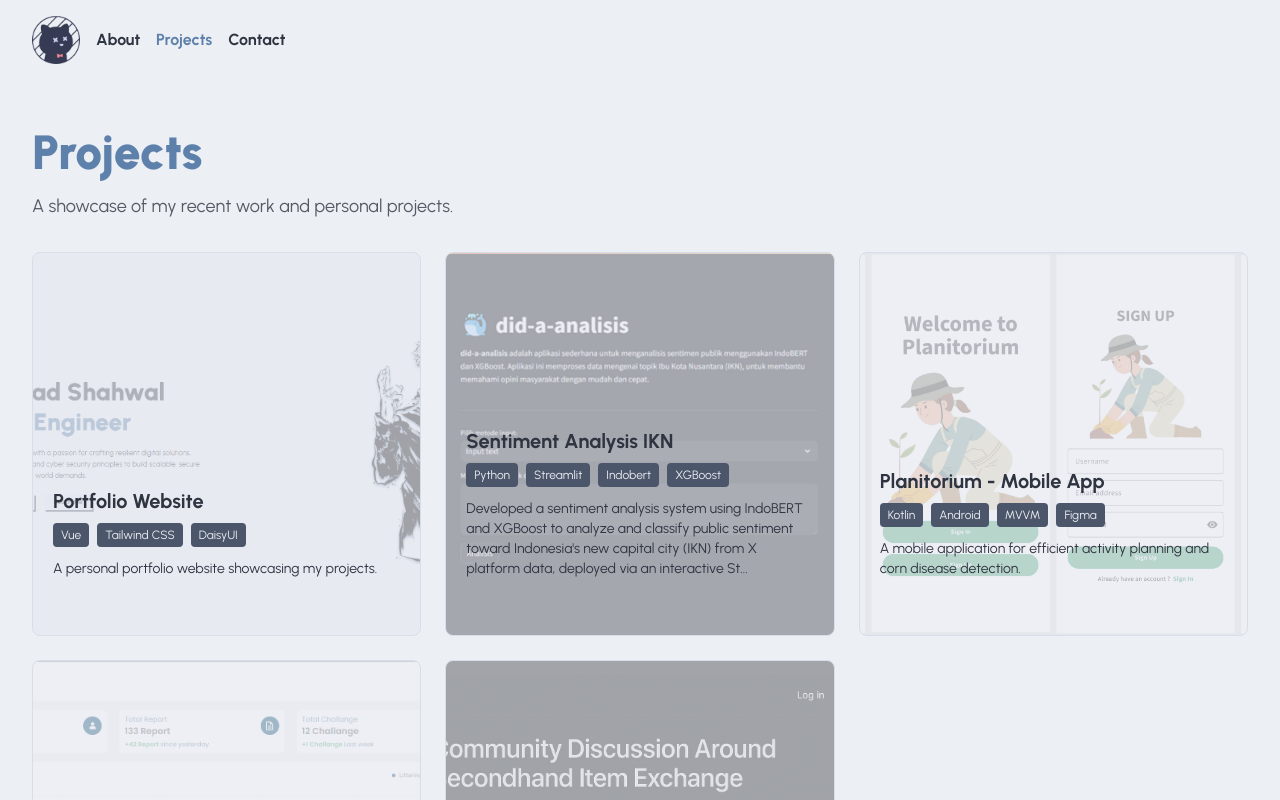
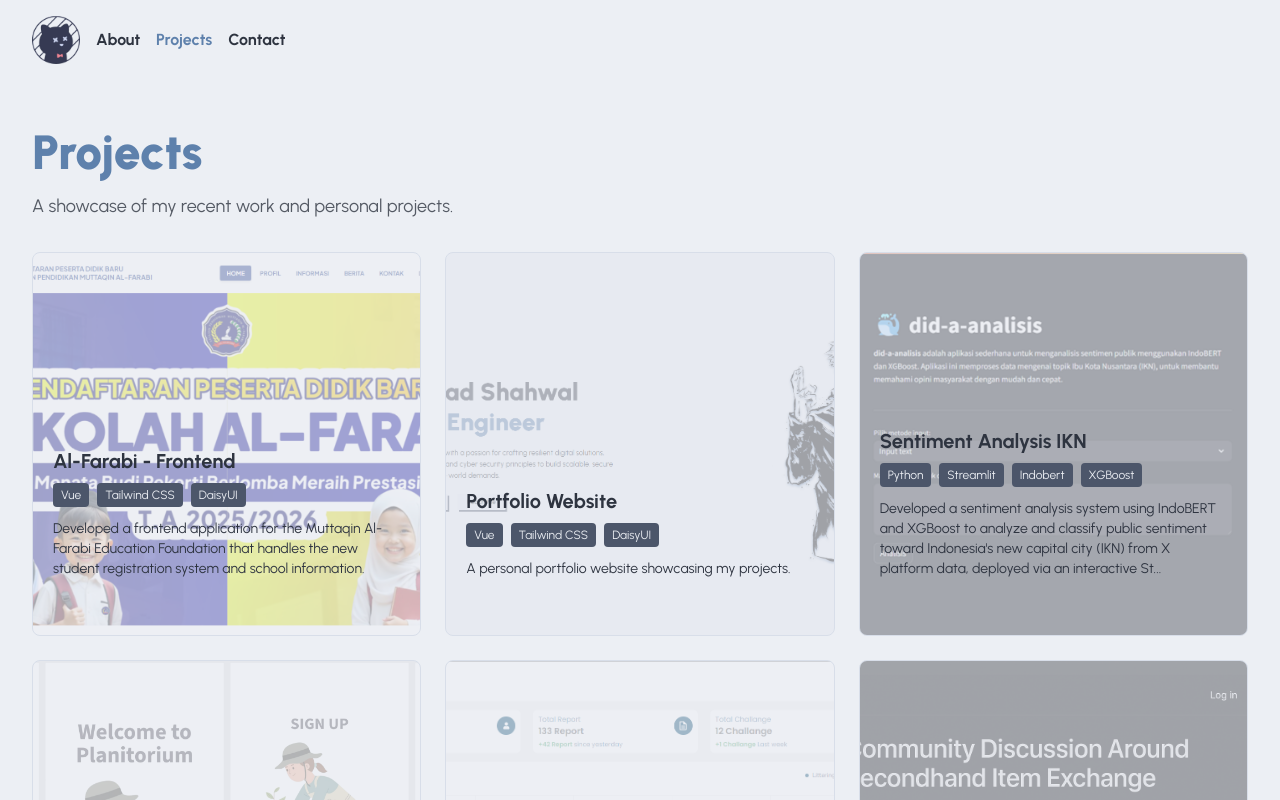
Before and after one commit to sawalreverr/walver-dev, a Vue app: page /projects in a window 1280 px wide. Shown: the top 800 px of the page. Built offline with nearby package versions, Linux system fonts and the light colour scheme.

Commit message:
feat(project): added new project and change summary description

```diff
--- a/src/stores/aboutStore.js
+++ b/src/stores/aboutStore.js
@@ -33,7 +33,7 @@ export const useAboutStore = defineStore('about', {
         background: {
             name: "Muhammad Shahwal Ramadhan Boger",
             location: "Medan, Indonesia",
-            summary: "fresh graduate in Informatics Engineering from Mikroskil University with a strong passion for Software Engineering, Back-end Development, and Cyber Security. Highly adaptable, detail-oriented, and a collaborative team player. Experienced in building scalable mobile and back-end solutions, with a strong foundation in problem-solving and system architecture.",
+            summary: "fresh graduate in Informatics Engineering from Mikroskil University with a strong passion for Software Engineering, Back-end Development, and Cyber Security. Enthusiastic learner with foundational skills gained through personal and academic projects in mobile and back-end development, along with a keen interest in problem-solving and system design.",
             openToWork: "Currently, I'm open to both internship and full-time opportunities where I can contribute my skills while continuing to grow as a developer. I'm eager to join a team where I can make meaningful contributions and learn from experienced professionals."
         }
     }),
--- a/src/stores/projectStore.js
+++ b/src/stores/projectStore.js
@@ -5,6 +5,7 @@ import recythingImage from '@/assets/images/projects/recything.png'
 import planitoriumImage from '@/assets/images/projects/planitorium.png'
 import sentimentAnalysisImage from '@/assets/images/projects/did-a-analisis.png'
 import portfolioImage from '@/assets/images/projects/portfolio.png'
+import alfarabiImage from '@/assets/images/projects/al-farabi.png'
 
 export const useProjectStore = defineStore('project', {
     state: () => ({
@@ -49,6 +50,14 @@ export const useProjectStore = defineStore('project', {
                 tags: ["Vue", "Tailwind CSS", "DaisyUI"],
                 link: "https://github.com/sawalreverr/walver-dev",
             },
+            {
+                id: 6,
+                title: "Al-Farabi - Frontend",
+                description: "Developed a frontend application for the Muttaqin Al-Farabi Education Foundation that handles the new student registration system and school information.",
+                image: alfarabiImage,
+                tags: ["Vue", "Tailwind CSS", "DaisyUI"],
+                link: "https://github.com/sawalreverr/al-farabi-frontend",
+            },
         ]
     }),
 })
```
Also changed, not shown: src/assets/images/projects/al-farabi.png (added).
